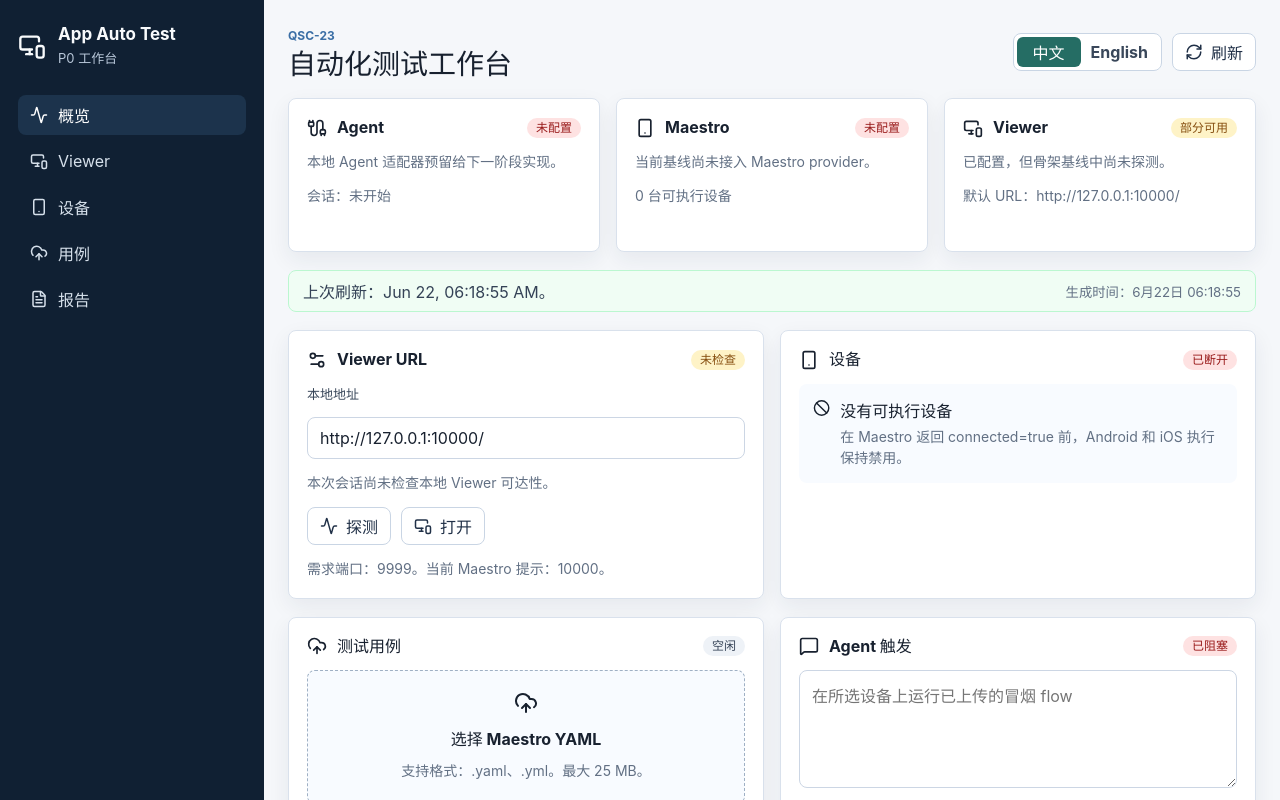
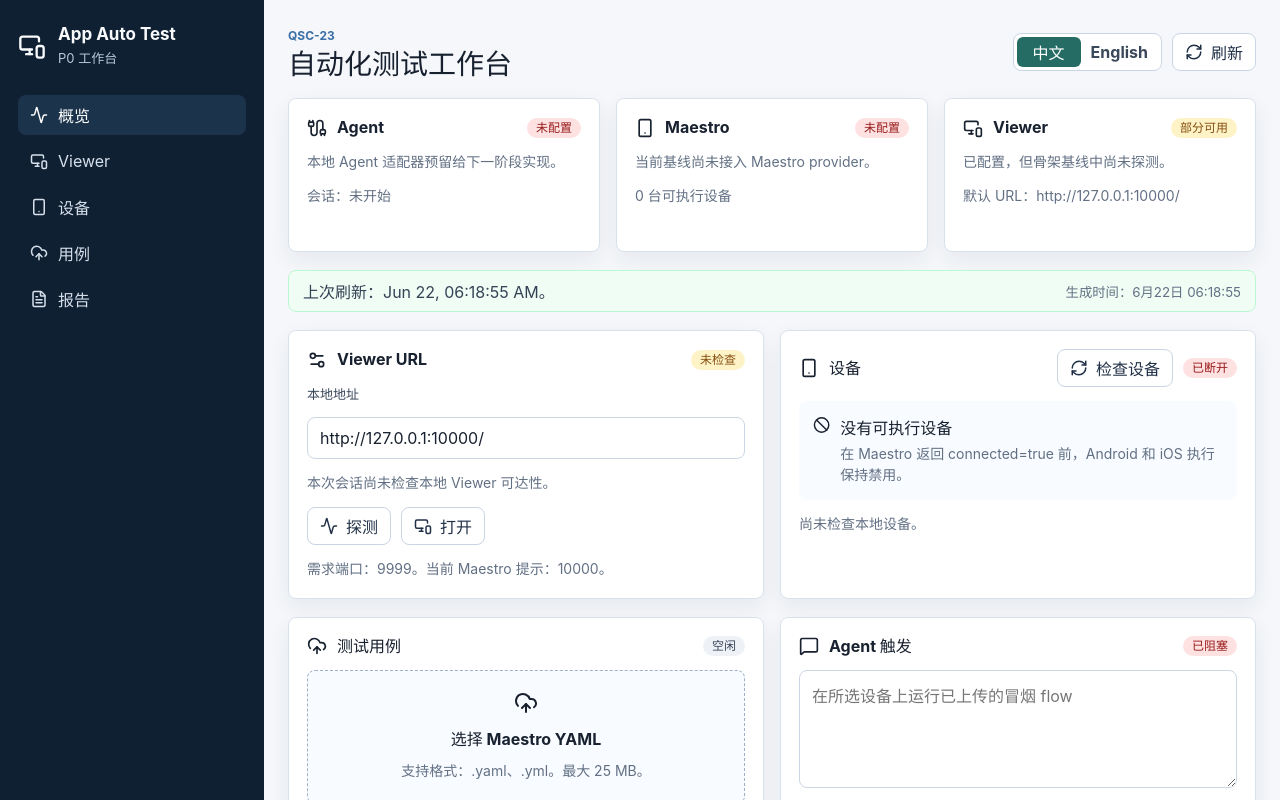
Before and after one commit to Errorrrrr/auto-test-desktop, a React (Vite) app in the folder src/renderer/: page / in a window 1280 px wide. Built offline with nearby package versions, Linux system fonts and the light colour scheme.

Commit message:
feat(renderer): add local device check entry

```diff
--- a/src/renderer/src/App.tsx
+++ b/src/renderer/src/App.tsx
@@ -9,6 +9,7 @@ import {
   MessageSquare,
   MonitorSmartphone,
   Play,
+  Power,
   RefreshCw,
   Settings2,
   Smartphone,
@@ -47,6 +48,7 @@ import {
   createReportPlaceholder,
   formatDateTime,
   formatDuration,
+  getDeviceInspectionSummary,
   formatStatusLabel,
   getErrorMessage,
   getExecutableDevices,
@@ -56,6 +58,7 @@ import {
   getSelectedDevice,
   getStatusTone,
   isExecutableDevice,
+  isStartableDevice,
   mapViewerProbeResult,
   normalizeViewerInput,
   validateCaseFile,
@@ -67,6 +70,10 @@ type ViewerOpener = (url: string, target: string, features: string) => Window |
 type RunActionState = {
   status: AsyncStatus;
   detail: string;
+};
+
+type DeviceActionState = RunActionState & {
+  deviceId?: string;
 };
 
 type ReportContext = {
@@ -283,15 +290,23 @@ export function DeviceListPanel({
   devices,
   selectedDeviceId,
   onSelectDevice,
+  onCheckDevices,
+  onStartDevice,
+  deviceAction,
   language = 'en'
 }: {
   devices: DeviceInfo[];
   selectedDeviceId: string;
   onSelectDevice: (deviceId: string) => void;
+  onCheckDevices?: () => void;
+  onStartDevice?: (device: DeviceInfo) => void;
+  deviceAction?: DeviceActionState;
   language?: Language;
 }): ReactElement {
   const executableDevices = getExecutableDevices(devices);
+  const summary = getDeviceInspectionSummary(devices);
   const copy = COPY[language];
+  const checkingDevices = deviceAction?.status === 'busy' && !deviceAction.deviceId;
 
   return (
     <article className="panel device-panel" id="devices">
@@ -300,16 +315,36 @@ export function DeviceListPanel({
           <Smartphone size={20} aria-hidden="true" />
           <h2>{copy.titles.devices}</h2>
         </div>
+        <div className="heading-actions">
+          {onCheckDevices ? (
+            <button
+              className="icon-button"
+              disabled={checkingDevices}
+              onClick={onCheckDevices}
+              title={copy.titlesAttr.checkDevices}
+              type="button"
+            >
+              {checkingDevices ? (
+                <Loader2 className="spin" size={18} aria-hidden="true" />
+              ) : (
+                <RefreshCw size={18} aria-hidden="true" />
+              )}
+              {copy.actions.checkDevices}
+            </button>
+          ) : null}
           <StatusPill
             status={executableDevices.length ? 'ready' : 'disconnected'}
             language={language}
           />
+        </div>
       </div>
 
       {devices.length ? (
         <ul className="device-list">
           {devices.map((device) => {
             const executable = isExecutableDevice(device);
+            const startable = isStartableDevice(device);
+            const startingDevice = deviceAction?.status === 'busy' && deviceAction.deviceId === device.id;
 
             return (
               <li key={device.id} className={executable ? 'device-row' : 'device-row disabled-row'}>
@@ -328,10 +363,28 @@ export function DeviceListPanel({
                     </small>
                   </span>
                 </label>
+                <div className="device-actions">
                   <StatusPill
                     status={device.connected ? 'ready' : 'disconnected'}
                     language={language}
                   />
+                  {startable && onStartDevice ? (
+                    <button
+                      className="icon-button compact-button"
+                      disabled={deviceAction?.status === 'busy'}
+                      onClick={() => onStartDevice(device)}
+                      title={copy.titlesAttr.startVirtualDevice}
+                      type="button"
+                    >
+                      {startingDevice ? (
+                        <Loader2 className="spin" size={16} aria-hidden="true" />
+                      ) : (
+                        <Power size={16} aria-hidden="true" />
+                      )}
+                      {copy.actions.startDevice}
+                    </button>
+                  ) : null}
+                </div>
               </li>
             );
           })}
@@ -340,6 +393,21 @@ export function DeviceListPanel({
         <EmptyDeviceState language={language} />
       )}
 
+      {devices.length ? (
+        <p className="muted">
+          {copy.runtime.deviceInspectionSummary(
+            summary.totalSupported,
+            summary.connected,
+            summary.virtual,
+            summary.physical
+          )}
+        </p>
+      ) : null}
+      {deviceAction ? (
+        <p className={deviceAction.status === 'error' ? 'validation-message' : 'muted'}>
+          {localizeText(deviceAction.detail, language)}
+        </p>
+      ) : null}
       {devices.length && !executableDevices.length ? <EmptyDeviceState language={language} /> : null}
     </article>
   );
@@ -451,6 +519,10 @@ export function App(): ReactElement {
     status: 'idle',
     detail: 'Runtime status has not been refreshed yet.'
   });
+  const [deviceAction, setDeviceAction] = useState<DeviceActionState>({
+    status: 'idle',
+    detail: 'Local device discovery has not been checked yet.'
+  });
   const [runAction, setRunAction] = useState<RunActionState>({
     status: 'idle',
     detail: 'No run has been started.'
@@ -516,6 +588,79 @@ export function App(): ReactElement {
   useEffect(() => {
     void refreshRuntime();
   }, []);
+
+  async function handleCheckDevices(): Promise<void> {
+    setDeviceAction({
+      status: 'busy',
+      detail: 'Checking Android/iOS physical and virtual devices.'
+    });
+
+    try {
+      const nextDevices = await api.devices.list();
+      const summary = getDeviceInspectionSummary(nextDevices);
+
+      setDevices(nextDevices);
+      setSelectedDeviceId((current) => getPreferredDeviceId(nextDevices, current));
+      setDeviceAction({
+        status: 'success',
+        detail: `Found ${summary.totalSupported} supported device(s): ${summary.connected} connected, ${summary.virtual} virtual, ${summary.physical} physical.`
+      });
+    } catch (error) {
+      setDeviceAction({
+        status: 'error',
+        detail: getErrorMessage(error)
+      });
+    }
+  }
+
+  async function handleStartDevice(device: DeviceInfo): Promise<void> {
+    if (!isStartableDevice(device)) {
+      setDeviceAction({
+        status: 'error',
+        detail: `${device.name} cannot be started from the desktop client.`,
+        deviceId: device.id
+      });
+      return;
+    }
+
+    setDeviceAction({
+      status: 'busy',
+      detail: `Starting ${device.name}.`,
+      deviceId: device.id
+    });
+
+    const startDevice = api.devices.start;
+
+    if (!startDevice) {
+      setDeviceAction({
+        status: 'error',
+        detail: 'Device start is waiting for Electron main IPC.',
+        deviceId: device.id
+      });
+      return;
+    }
+
+    try {
+      const result = await startDevice(device.id);
+      const nextDevices = result.devices ?? (result.device ? devices.map((currentDevice) =>
+        currentDevice.id === result.device?.id ? result.device : currentDevice
+      ) : await api.devices.list());
+
+      setDevices(nextDevices);
+      setSelectedDeviceId((current) => getPreferredDeviceId(nextDevices, current));
+      setDeviceAction({
+        status: result.status === 'started' || result.status === 'already_connected' ? 'success' : 'error',
+        detail: result.detail || `Device ${device.name} start returned ${result.status}.`,
+        deviceId: device.id
+      });
+    } catch (error) {
+      setDeviceAction({
+        status: 'error',
+        detail: getErrorMessage(error),
+        deviceId: device.id
+      });
+    }
+  }
 
   async function handleViewerProbe(): Promise<void> {
     const blocked = validateViewerUrl(trimmedViewerUrl);
@@ -949,6 +1094,9 @@ export function App(): ReactElement {
             devices={devices}
             selectedDeviceId={selectedDeviceId}
             onSelectDevice={setSelectedDeviceId}
+            onCheckDevices={() => void handleCheckDevices()}
+            onStartDevice={(device) => void handleStartDevice(device)}
+            deviceAction={deviceAction}
             language={language}
           />
         </section>
--- a/src/renderer/src/rendererI18n.ts
+++ b/src/renderer/src/rendererI18n.ts
@@ -99,7 +99,9 @@ const EXACT_ZH: Record<string, string> = {
   'Browser fallback cannot start local runs.': '浏览器 fallback 不能启动本地运行。',
   'Browser fallback report': '浏览器 fallback 报告',
   'Checking local viewer target.': '正在检查本地 Viewer 地址。',
+  'Checking Android/iOS physical and virtual devices.': '正在检查 Android/iOS 真机与虚拟设备。',
   'Configured but not probed in the skeleton baseline.': '已配置，但骨架基线中尚未探测。',
+  'Device start is waiting for Electron main IPC.': '设备开启正在等待 Electron 主进程 IPC 接口。',
   'Directory import is reserved for a follow-up adapter and is not enabled in P0.':
     '目录导入预留给后续适配器，P0 暂未启用。',
   'Enter an Agent instruction.': '请输入 Agent 指令。',
@@ -113,6 +115,7 @@ const EXACT_ZH: Record<string, string> = {
   'Local agent command is not configured. The desktop client will not auto-launch Codex or Cursor.':
     '尚未配置本地 Agent 命令，桌面客户端不会自动启动 Codex 或 Cursor。',
   'Local agent confirmation is not available.': '本地 Agent 确认不可用。',
+  'Local device discovery has not been checked yet.': '尚未检查本地设备。',
   'Local target accepted by the renderer fallback.': 'renderer fallback 已接受本地地址。',
   'Local viewer reachability has not been checked in this session.': '本次会话尚未检查本地 Viewer 可达性。',
   'Loading runtime status.': '正在加载运行时状态。',
@@ -182,11 +185,15 @@ function localizeKnownDynamicText(value: string, language: Language): string | n
     [/^Cancelling (.+)\.$/, (match) => `正在取消 ${match[1]}。`],
     [/^Direct MCP calls are not available inside the desktop client; CLI fallback is available \((.+)\)\.$/, (match) => `桌面客户端内不可直接调用 MCP；CLI fallback 可用（${match[1]}）。`],
     [/^File is larger than (.+) MB\.$/, (match) => `文件超过 ${match[1]} MB。`],
+    [/^Found (\d+) supported device\(s\): (\d+) connected, (\d+) virtual, (\d+) physical\.$/, (match) => `发现 ${match[1]} 台受支持设备：${match[2]} 台已连接，${match[3]} 台虚拟设备，${match[4]} 台真机。`],
     [/^Last refreshed (.+)\.$/, (match) => `上次刷新：${match[1]}。`],
     [/^Maestro CLI is available \((.+)\)\.$/, (match) => `Maestro CLI 可用（${match[1]}）。`],
     [/^Maestro MCP\/CLI is unavailable: (.+)$/, (match) => `Maestro MCP/CLI 不可用：${match[1]}`],
     [/^Markdown exported to (.+)\.$/, (match) => `Markdown 已导出到 ${match[1]}。`],
     [/^Ready for (.+)\.$/, (match) => `已准备好在 ${match[1]} 上运行。`],
+    [/^Starting (.+)\.$/, (match) => `正在开启 ${match[1]}。`],
+    [/^(.+) cannot be started from the desktop client\.$/, (match) => `${match[1]} 不能从桌面客户端开启。`],
+    [/^Device (.+) start returned (.+)\.$/, (match) => `设备 ${match[1]} 开启返回：${localizeStatus(match[2], language)}。`],
     [/^Run (.+) did not reach (.+)\.$/, (match) => `运行 ${match[1]} 未达到 ${match[2]}。`],
     [/^Run (.+) finished as (.+)\.$/, (match) => `运行 ${match[1]} 已结束，状态：${localizeStatus(match[2], language)}。`],
     [/^Run (.+) is (.+)\.$/, (match) => `运行 ${match[1]} 当前状态：${localizeStatus(match[2], language)}。`],
@@ -254,10 +261,12 @@ export const COPY = {
     },
     actions: {
       cancel: '取消',
+      checkDevices: '检查设备',
       export: '导出',
       open: '打开',
       probe: '探测',
       refresh: '刷新',
+      startDevice: '开启',
       startRun: '开始运行'
     },
     titles: {
@@ -282,6 +291,7 @@ export const COPY = {
     fields: {
       case: '用例',
       device: '设备',
+      devices: '设备',
       duration: '耗时',
       format: '格式',
       generated: '生成时间',
@@ -299,13 +309,21 @@ export const COPY = {
     },
     titlesAttr: {
       cancelRun: '取消运行',
+      checkDevices: '检查本地设备',
       exportMarkdown: '导出 Markdown 报告',
       openLocalViewer: '打开本地 Viewer',
       probeViewer: '探测 Viewer',
       refreshRuntime: '刷新运行时',
+      startVirtualDevice: '开启虚拟设备',
       viewerUrlMustBeLocal: 'Viewer URL 必须是本地地址'
     },
     runtime: {
+      deviceInspectionSummary: (
+        totalSupported: number,
+        connected: number,
+        virtual: number,
+        physical: number
+      ) => `发现 ${totalSupported} 台受支持设备：${connected} 台已连接，${virtual} 台虚拟设备，${physical} 台真机`,
       generated: (value: string) => `生成时间：${value}`,
       session: (value: string) => `会话：${value}`,
       executableDevices: (count: number) => `${count} 台可执行设备`,
@@ -360,10 +378,12 @@ export const COPY = {
     },
     actions: {
       cancel: 'Cancel',
+      checkDevices: 'Check devices',
       export: 'Export',
       open: 'Open',
       probe: 'Probe',
       refresh: 'Refresh',
+      startDevice: 'Start',
       startRun: 'Start Run'
     },
     titles: {
@@ -388,6 +408,7 @@ export const COPY = {
     fields: {
       case: 'Case',
       device: 'Device',
+      devices: 'Devices',
       duration: 'Duration',
       format: 'Format',
       generated: 'Generated',
@@ -405,13 +426,21 @@ export const COPY = {
     },
     titlesAttr: {
       cancelRun: 'Cancel run',
+      checkDevices: 'Check local devices',
       exportMarkdown: 'Export Markdown report',
       openLocalViewer: 'Open local viewer',
       probeViewer: 'Probe viewer',
       refreshRuntime: 'Refresh runtime',
+      startVirtualDevice: 'Start virtual device',
       viewerUrlMustBeLocal: 'Viewer URL must be local'
     },
     runtime: {
+      deviceInspectionSummary: (
+        totalSupported: number,
+        connected: number,
+        virtual: number,
+        physical: number
+      ) => `Found ${totalSupported} supported device(s): ${connected} connected, ${virtual} virtual, ${physical} physical`,
       generated: (value: string) => `Generated: ${value}`,
       session: (value: string) => `Session: ${value}`,
       executableDevices: (count: number) => `${count} executable device(s)`,
--- a/src/renderer/src/workbenchModel.ts
+++ b/src/renderer/src/workbenchModel.ts
@@ -44,6 +44,14 @@ export type RunReadiness = {
   selectedDevice?: DeviceInfo;
 };
 
+export type DeviceInspectionSummary = {
+  totalSupported: number;
+  connected: number;
+  virtual: number;
+  physical: number;
+  startable: number;
+};
+
 export type FileCandidate = {
   name: string;
   size: number;
@@ -69,13 +77,47 @@ export const INITIAL_UPLOAD_STATE: UploadState = createInitialUploadState();
 export const INITIAL_VIEWER_PROBE_STATE: ViewerProbeState = createInitialViewerProbeState();
 
 const EXECUTABLE_PLATFORMS = new Set(['android', 'ios']);
+const VIRTUAL_DEVICE_TYPES = new Set(['emulator', 'simulator']);
 
 export function isExecutableDevice(device: DeviceInfo): boolean {
   return EXECUTABLE_PLATFORMS.has(device.platform) && device.connected;
 }
 
+export function isSupportedMobileDevice(device: DeviceInfo): boolean {
+  return EXECUTABLE_PLATFORMS.has(device.platform);
+}
+
+export function isVirtualDevice(device: DeviceInfo): boolean {
+  return isSupportedMobileDevice(device) && VIRTUAL_DEVICE_TYPES.has(device.type);
+}
+
+export function isStartableDevice(device: DeviceInfo): boolean {
+  return isVirtualDevice(device) && !device.connected;
+}
+
 export function getExecutableDevices(devices: DeviceInfo[]): DeviceInfo[] {
   return devices.filter(isExecutableDevice);
+}
+
+export function getDeviceInspectionSummary(devices: DeviceInfo[]): DeviceInspectionSummary {
+  const supportedDevices = devices.filter(isSupportedMobileDevice);
+
+  return supportedDevices.reduce<DeviceInspectionSummary>(
+    (summary, device) => ({
+      totalSupported: summary.totalSupported + 1,
+      connected: summary.connected + (device.connected ? 1 : 0),
+      virtual: summary.virtual + (isVirtualDevice(device) ? 1 : 0),
+      physical: summary.physical + (device.type === 'physical' ? 1 : 0),
+      startable: summary.startable + (isStartableDevice(device) ? 1 : 0)
+    }),
+    {
+      totalSupported: 0,
+      connected: 0,
+      virtual: 0,
+      physical: 0,
+      startable: 0
+    }
+  );
 }
 
 export function getPreferredDeviceId(devices: DeviceInfo[], currentDeviceId: string): string {
```
Also changed, not shown: src/renderer/src/styles.css (+17 -0 lines), src/shared/types.ts (+15 -0 lines), 2 other files (tests, documents, lock files or other folders). Lines whose indentation alone changed are shown as unchanged.
